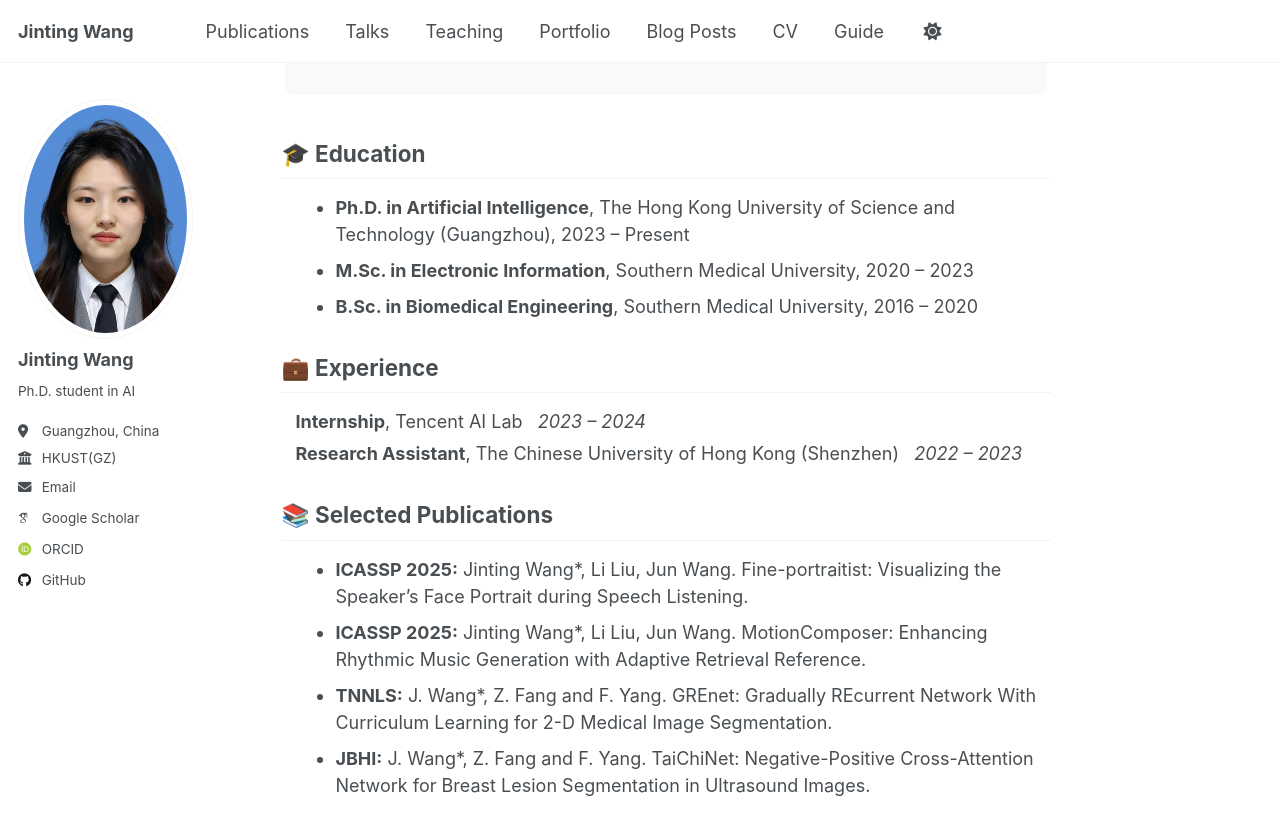
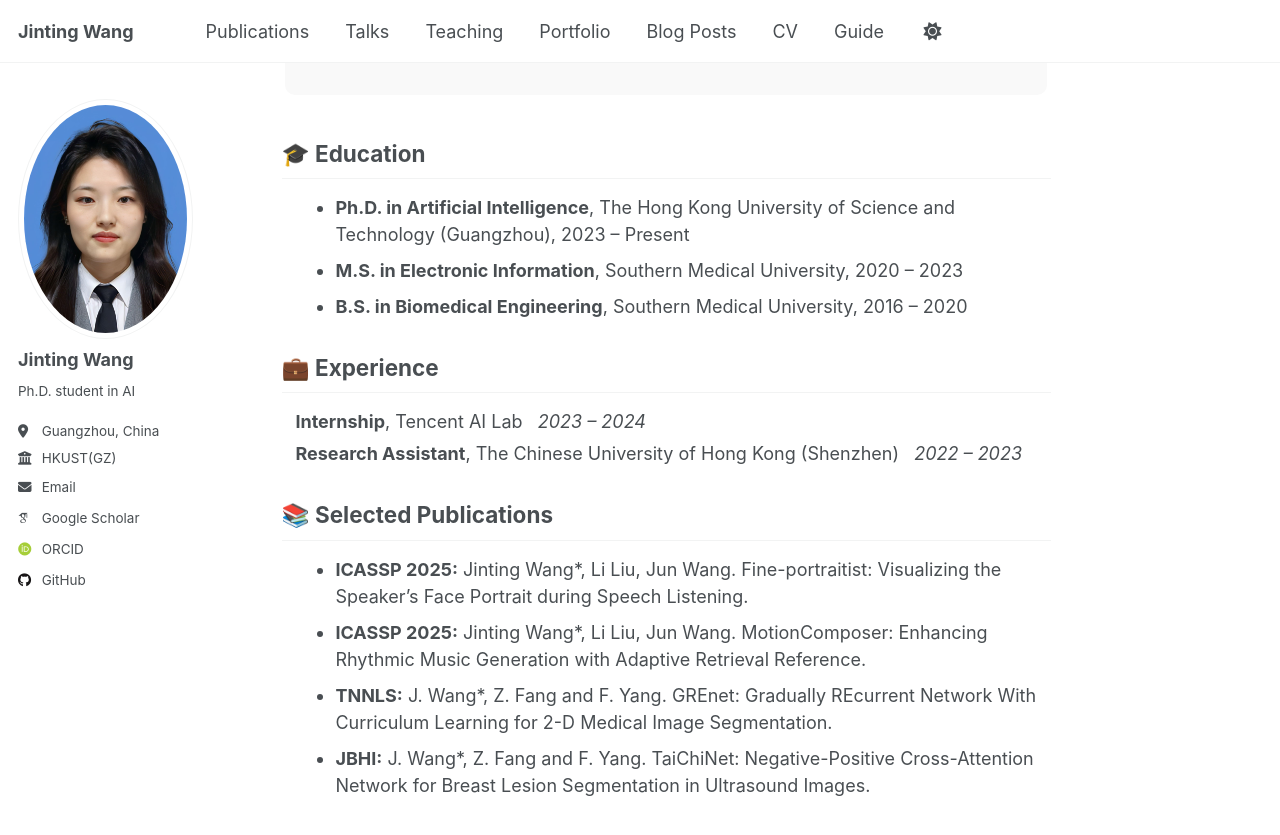
Before and after one commit to beria-moon/Beria.github.io, a Jekyll site: the page built from _pages/about.md, in a window 1280 px wide and 900 px high, scrolled down 324 px. Shown: the top 835 px of the window. Built offline with Jekyll 4.4.1, drawn with Linux system fonts in a browser that asks for light colours; some web fonts are replaced.

```diff
--- a/_pages/about.md
+++ b/_pages/about.md
@@ -19,8 +19,8 @@ redirect_from:
 <div style="padding: 10px; width: 99%; margin: 5px auto;">
   <ul style="margin: 0;">
     <li><strong>Ph.D. in Artificial Intelligence</strong>, The Hong Kong University of Science and Technology (Guangzhou), 2023 – Present</li>
-    <li><strong>M.Sc. in Electronic Information</strong>, Southern Medical University, 2020 – 2023</li>
-    <li><strong>B.Sc. in Biomedical Engineering</strong>, Southern Medical University, 2016 – 2020</li>
+    <li><strong>M.S. in Electronic Information</strong>, Southern Medical University, 2020 – 2023</li>
+    <li><strong>B.S. in Biomedical Engineering</strong>, Southern Medical University, 2016 – 2020</li>
   </ul>
 </div>
 
```
